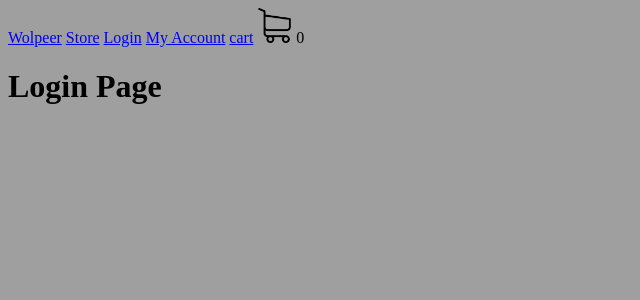
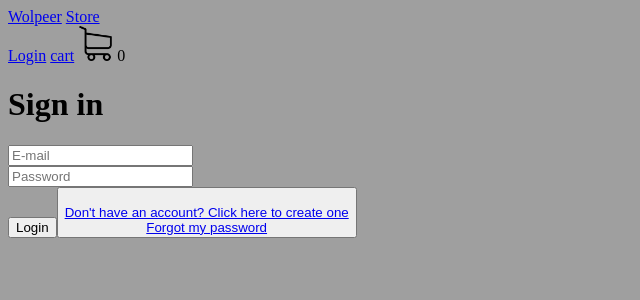
Before and after one commit to CassianoOliveira23/ecommerce, a Django app: page /login/ in a window 1280 px wide. Shown: the top 300 px of the page, without its empty margins (0-640 px from the left). Run offline with Django 5.2, Linux system fonts and the light colour scheme; data that the repository does not hold is empty.

Commit message:
Sign in and create an account

```diff
--- a/ecommerce/store/context.py
+++ b/ecommerce/store/context.py
@@ -23,6 +23,3 @@ def category_types(request):
     categories_navbar = ProductCategory.objects.all()
     types_navbar = ProductType.objects.all()
     return {"categories_navbar": categories_navbar, "types_navbar": types_navbar}
-
-
-# TODO When a customer create an account in our website we have to create a customer for him
--- a/ecommerce/store/templates/navbar.html
+++ b/ecommerce/store/templates/navbar.html
@@ -3,13 +3,6 @@
 <nav>
     <a href="{% url 'homepage' %}"><span>W</span>olpeer</a>
     <a href="{% url 'store' %}">Store</a>
-    <a href="{% url 'login' %}">Login</a>
-    <a href="{% url 'account' %}">My Account</a>
-    <a href="{% url 'cart' %}">cart</a>
-    <img src="{% static 'images/carrinho.png' %}" width="35px;">
-    {{ items_cart }}
-
-
     <div style="display: flex">
         {% for category in categories_navbar %}
             <div>
@@ -21,4 +14,17 @@
             </div>
         {% endfor %}
     </div>
+
+    {% if request.user.is_authenticated %}
+        <a href="{% url 'account' %}">My Account</a>
+    {% else %}
+        <a href="{% url 'to_sign_in' %}">Login</a>
+    {% endif %}
+
+    <a href="{% url 'cart' %}">cart</a>
+    <img src="{% static 'images/carrinho.png' %}" width="35px;">
+    {{ items_cart }}
+
+
+
 </nav>
--- a/ecommerce/store/templates/user/login.html
+++ b/ecommerce/store/templates/user/login.html
@@ -2,5 +2,22 @@
 {% load static %}
 
 {% block body %}
-    <h1>Login Page</h1>
+    <h1>Sign in</h1>
+
+    {% if error %}
+        <h4>Invalid credentials, try again or create an account</h4>
+    {% endif %}
+
+    <form method="POST" action="{% url 'to_sign_in' %}">
+        {% csrf_token %}
+        <input type="email" name="email" placeholder="E-mail">
+        <br>
+        <input type="password" name="password" placeholder="Password">
+        <br>
+        <button type="submit">Login<button>
+        <br>
+    </form>
+    <a href="{% url 'create_account' %}">Don't have an account? Click here to create one<a>
+    <br>
+    <a href="#">Forgot my password<a>
 {% endblock %}
--- a/ecommerce/store/urls.py
+++ b/ecommerce/store/urls.py
@@ -8,11 +8,12 @@ urlpatterns = [
     path('store/<str:filter>/', store, name="store"),
     path('product/<int:id_product>/', see_product, name="see_product"),
     path('product/<int:id_product>/<int:id_color>/', see_product, name="see_product"),
-    path('account/', account, name="account"),
-    path('login/', login, name="login"),
     path('cart/', cart, name="cart"),
     path('checkout/', checkout, name="checkout"),
     path('addtocart/<int:id_product>/', addto_cart, name="addto_cart"),
     path('removecart/<int:id_product>/', remove_cart, name="remove_cart"),
     path('addaddress/', add_address, name="add_address"),
+    path('account/', account, name="account"),
+    path('login/', to_sign_in, name="to_sign_in"),
+    path('createacount/', create_account, name="create_account"),
 ]
--- a/ecommerce/store/views.py
+++ b/ecommerce/store/views.py
@@ -1,6 +1,9 @@
 from django.shortcuts import render, redirect
 from .models import *
 from .utils import filter_products, price_min_max, order_products
+from django.contrib.auth import login, logout, authenticate
+from django.core.validators import validate_email
+from django.core.exceptions import ValidationError
 import uuid
 
 
@@ -13,7 +16,6 @@ def homepage(request):
 def store(request, filter=None):
     products = Product.objects.filter(active=True)
     products = filter_products(products, filter)
-    #apply form items
     if request.method == "POST":
         data = request.POST.dict()
         products = products.filter(price__gte=data.get("min_price"), price__lte=data.get("max_price"))
@@ -182,5 +184,75 @@ def account(request):
     return render(request, 'user/account.html')
 
 
-def login(request):
-    return render(request, 'user/login.html')
+def to_sign_in(request):
+    error = False
+    if request.user.is_authenticated:
+        return redirect('store')
+    if request.method == 'POST':
+        data = request.POST.dict()
+        if "email" in data and "password" in data:
+            email = data.get("email")
+            password = data.get("password")
+            user = authenticate(request, username=email, password=password)
+
+            #to sign in
+            if user:
+                login(request, user)
+                return redirect('store')
+            else:
+                error = True
+        else:
+            error = True
+    context = {"error": error}
+    return render(request, 'user/login.html', context)
+
+
+def create_account(request):
+    error = None
+    if request.user.is_authenticated:
+        return redirect('store')
+    if request.method == 'POST':
+        data = request.POST.dict()
+        if "email" in data and "password" in data and "password_comfirm" in data:
+            # Creating Account:
+            email = data.get("email")
+            password = data.get("password")
+            password_comfirm = data.get("password_comfirm")
+            try:
+                validate_email(email)
+            except ValidationError:
+                error = "Invalid E-mail"
+            if password == password_comfirm:
+                user, created = User.objects.get_or_create(username=email, email=email)
+                if not created:
+                    error = "exixtent_user"
+                else:
+                    user.set_password(password)
+                    user.save()
+
+                    #login user
+                    user = authenticate(request, username=email, password=password)
+                    login(request, user)
+
+                    # if id_section in cookies:
+                    if  request.COOKIES.get("id_section"):
+                        id_section =  request.COOKIES.get("id_section")
+                        customer, created = Customer.objects.get_or_create(id_section=id_section)
+                    else:
+                        #create customer
+                        customer, created = Customer.objects.get_or_create(email=email)
+                    customer.user = user
+                    customer.email = email
+                    customer.save()
+                    return redirect('store')
+
+            else:
+                error = "imcompatible_passwords"
+        else:
+            error = "to fill"
+    context = {"error": error}
+    return render(request, "user/create_account.html", context)
+
+
+# TODO When a customer create an account in our website we have to create a customer for him
+# TODO whan you create an user account the username have to be equal to email
```
Also changed, not shown: ecommerce/store/templates/user/create_account.html (added, +21 -0 lines).
